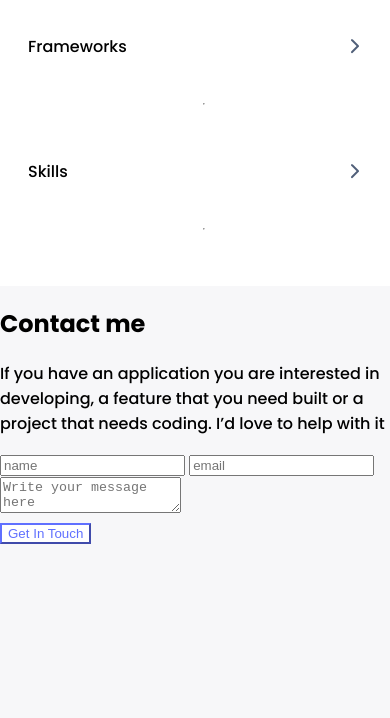
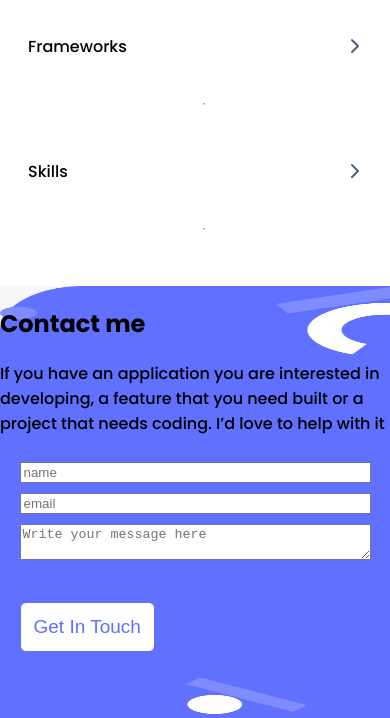
Before and after one commit to henrykgggg/my-portofolio, a website: page index.html in a window 390 px wide. Shown: the part 4496-5214 px from the top of the page. Before the commit the page ends 5057 px from the top, so only its background shows below. Drawn offline with Linux system fonts and the light colour scheme.

Commit message:
adding styles on contact phone

```diff
--- a/index.html
+++ b/index.html
@@ -380,7 +380,7 @@
             required
           ></textarea>
           <div id="form-button">
-            <button class="clicked-btn" type="submit" name="sumit">
+            <button class="click-btn" type="submit" name="sumit">
               Get In Touch
             </button>
             <p id="form-error"></p>
--- a/style.css
+++ b/style.css
@@ -234,3 +234,23 @@ button:disabled {
   display: grid;
   grid-gap: 20px;
 }
+
+.contacts {
+  background-image: url("./images/contactshapes.png"), url("./images/contact_me.png");
+  display: flex;
+  flex-direction: column;
+  justify-content: space-around;
+  width: 100%;
+  gap: 10px;
+  background-repeat: no-repeat;
+  background-size: 100% 100%;
+}
+
+.contact-section {
+  display: flex;
+  flex-direction: column;
+  width: 90%;
+  gap: 10px;
+  margin: 0 auto 50px;
+  background-repeat: no-repeat;
+}
```
Also changed, not shown: images/contact_me.png (added), images/contactshapes.png (added).
